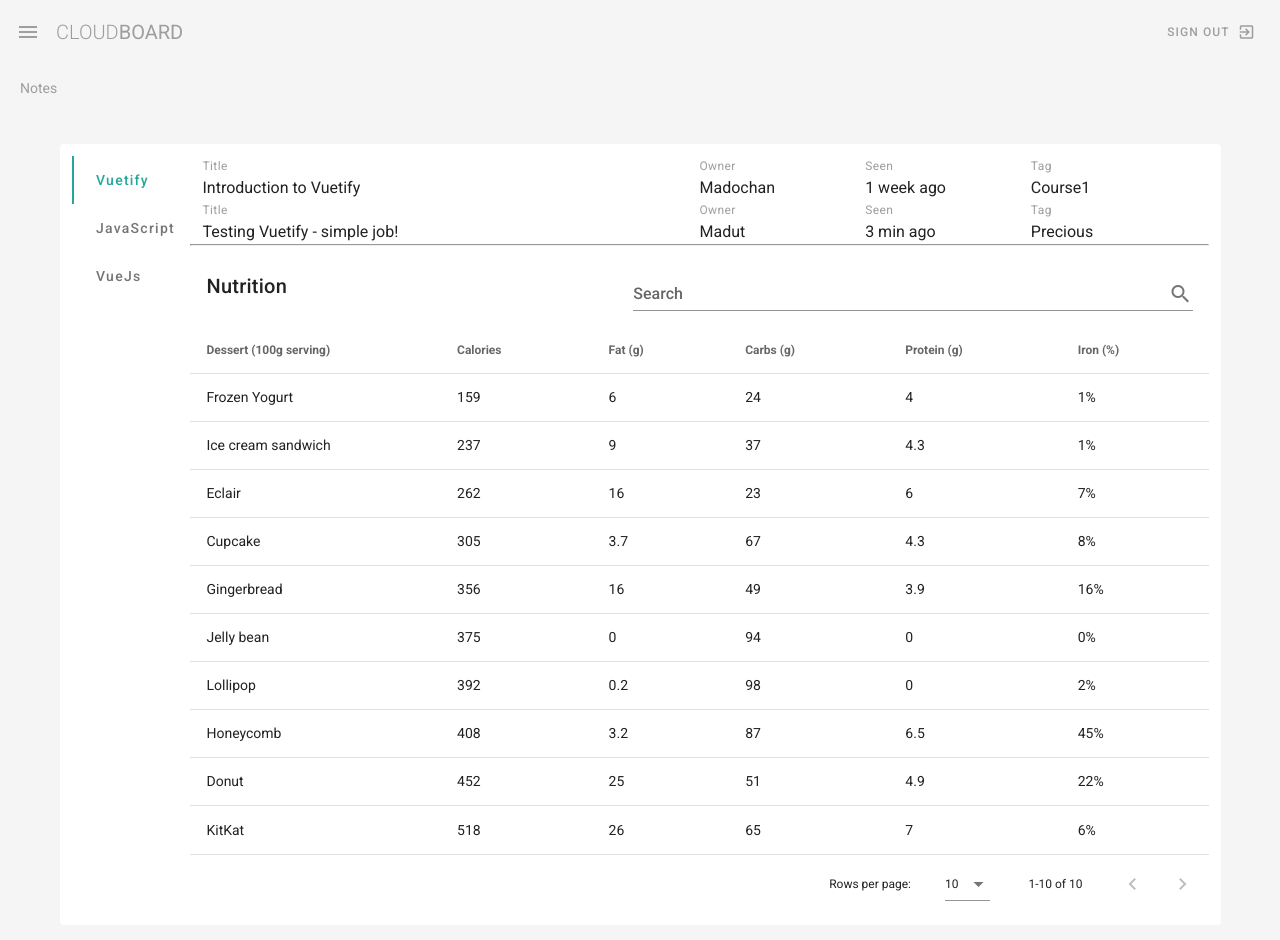
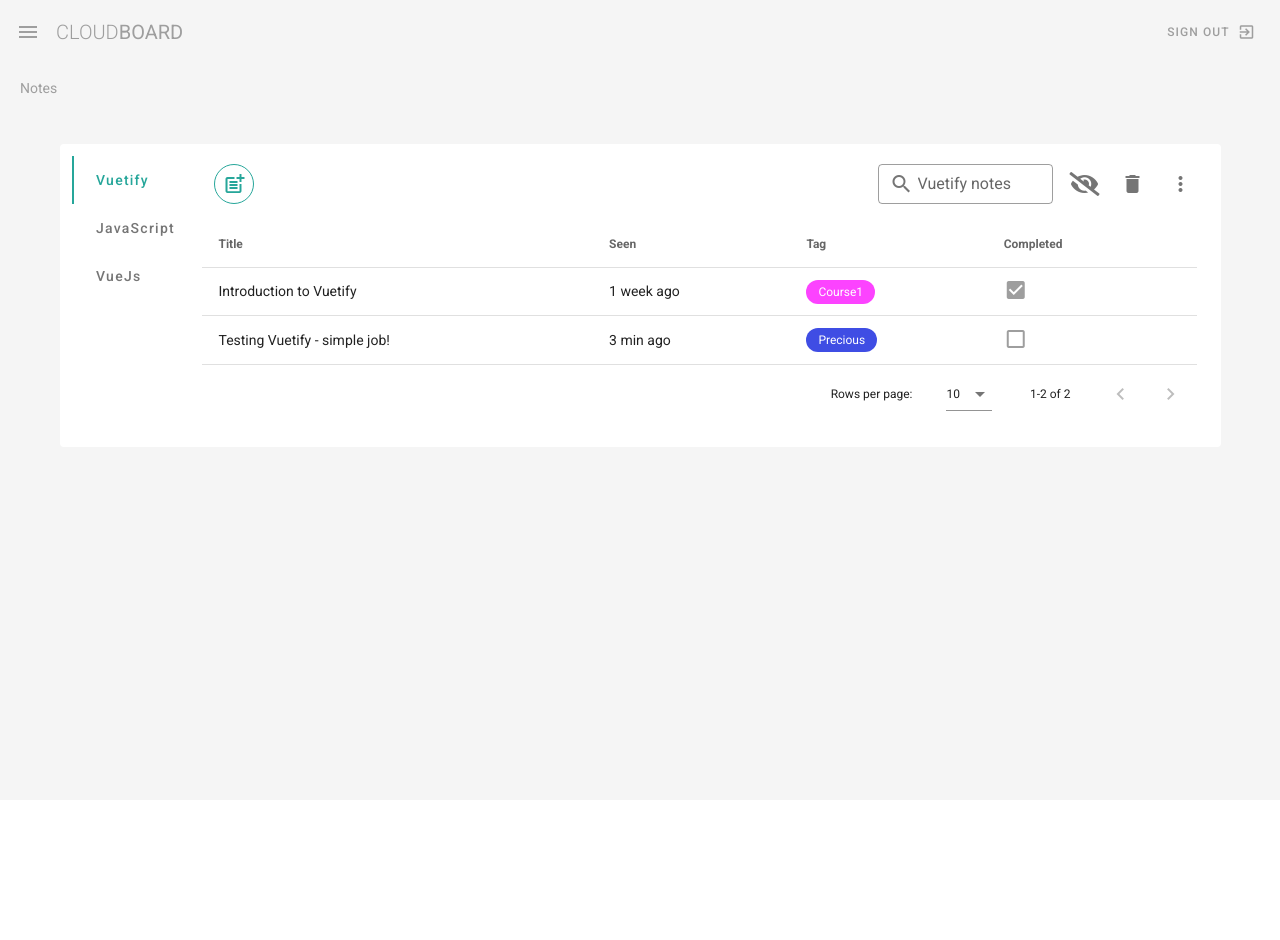
Before and after one commit to Madalin-Antonoiu/Cloud-Board, a Vue app in the folder client/: page /mantonoiu/notes in a window 1280 px wide. Shown: the top 940 px of the page. After the commit the page ends 800 px from the top, so only its background shows below. Built offline with nearby package versions, Linux system fonts and the light colour scheme.

Commit message:
Alot of updates to Notes Table.

```diff
--- a/client/src/views/Notes.vue
+++ b/client/src/views/Notes.vue
@@ -24,9 +24,43 @@
           <v-tab-item  v-for="group in groups" :key="group.id">
 
             <v-card flat> <!-- The card component that holds next card, so i only create one table-->
+                <!-- The table (delete hr)-->
 
-                <v-card flat class="pa-3" v-for="note in group.notes" :key="note.title" >
-                  <v-layout row class="mx-0">
+                <v-toolbar dense flat class="mt-1"> <!--style=" opacity: 0.6 " -->
+
+                  <v-btn class="ma-2" outlined small fab color="primary">
+                    <v-icon >post_add</v-icon>
+                  </v-btn>
+
+                  <v-spacer></v-spacer>
+
+                  <v-text-field v-model="search" prepend-inner-icon="search"
+                    style="max-width: 175px;"
+                    :rules="rules"
+                    maxlength="15"
+                    :label=" group.name + ' ' + 'notes'"
+                    dense hide-details outlined
+                    placeholder="Search"
+                    color="third"
+                  ></v-text-field>
+
+                  <v-btn icon class="ml-2">
+                    <v-icon>fas fa-eye-slash</v-icon>
+                  </v-btn>
+
+                  <v-btn icon>
+                    <v-icon >delete</v-icon>
+                  </v-btn>
+
+                  <v-btn icon>
+                    <v-icon>more_vert</v-icon>
+                  </v-btn>
+
+                </v-toolbar>
+
+
+                <v-card flat class="pa-3" > <!-- v-for="note in group.notes" :key="note.title"  -->
+                  <!-- <v-layout row class="mx-0">
 
                     <v-flex xs12 md6>
                       <div class="caption grey--text">Title</div>
@@ -48,29 +82,34 @@
                       <div>{{note.tag}}</div>
                     </v-flex>
 
-                  </v-layout>
+                  </v-layout> -->
+                   <!-- :hide-default-header="$vuetify.breakpoint.mdAndDown" -->
+
+                    <v-data-table
+                      :dense="$vuetify.breakpoint.mdAndDown"
+                      :headers="headers"
+                      :items="group.notes"
+                      :search="search"
+                    >
+
+                    <template v-slot:item.completed="{ item }">
+                      <v-simple-checkbox v-model="item.completed" disabled></v-simple-checkbox>
+                    </template>
+
+                      <template v-slot:item.tag="{ item }">
+                        <v-chip :color="getColor(item.tag)" small dark>{{ item.tag }}</v-chip>
+                      </template>
+
+                  </v-data-table>
+
+
                 </v-card>
 
-                <hr>
 
-                <!-- The table (delete hr)-->
-                <v-card-title>
-                  Nutrition
-                  <v-spacer></v-spacer>
-                  <v-text-field
-                    v-model="search"
-                    append-icon="search"
-                    label="Search"
-                    single-line
-                    hide-details
-                  ></v-text-field>
-                </v-card-title>
 
-                <v-data-table
-                    :headers="headers"
-                    :items="desserts"
-                    :search="search"
-                ></v-data-table>
+
+
+
 
             </v-card>
 
@@ -102,7 +141,8 @@ export default {
               owner: 'Madochan',
               seen: "1 week ago",
               tag: 'Course1',
-              content: 'Lorem ipsum dolor sit amet consectetur adipisicing elit. Id amet itaque minima quae. Sapiente ipsam ab eligendi fugiat debitis nesciunt corrupti repellat asperiores vero qui doloremque maiores cum, consequatur ea?'
+              content: 'Lorem ipsum dolor sit amet consectetur adipisicing elit. Id amet itaque minima quae. Sapiente ipsam ab eligendi fugiat debitis nesciunt corrupti repellat asperiores vero qui doloremque maiores cum, consequatur ea?' ,
+              completed: true,
             },
             { //4
               title: 'Testing Vuetify - simple job!',
@@ -155,107 +195,40 @@ export default {
     },
     search: '',
     headers: [
-      {
-        text: 'Dessert (100g serving)',
-        align: 'left',
-        sortable: false,
-        value: 'name',
-      },
-      { text: 'Calories', value: 'calories' },
-      { text: 'Fat (g)', value: 'fat' },
-      { text: 'Carbs (g)', value: 'carbs' },
-      { text: 'Protein (g)', value: 'protein' },
-      { text: 'Iron (%)', value: 'iron' },
+      { text: 'Title', align: 'left', value: 'title'}, // sortable: false, ,
+      { text: 'Owner', value: 'owner', align: ' d-none' },
+      { text: 'Seen', value: 'seen' },
+      { text: 'Tag', value: 'tag' },
+      { text: 'Completed', value: 'completed' },
     ],
-    desserts: [
-      {
-        name: 'Frozen Yogurt',
-        calories: 159,
-        fat: 6.0,
-        carbs: 24,
-        protein: 4.0,
-        iron: '1%',
-      },
-      {
-        name: 'Ice cream sandwich',
-        calories: 237,
-        fat: 9.0,
-        carbs: 37,
-        protein: 4.3,
-        iron: '1%',
-      },
-      {
-        name: 'Eclair',
-        calories: 262,
-        fat: 16.0,
-        carbs: 23,
-        protein: 6.0,
-        iron: '7%',
-      },
-      {
-        name: 'Cupcake',
-        calories: 305,
-        fat: 3.7,
-        carbs: 67,
-        protein: 4.3,
-        iron: '8%',
-      },
-      {
-        name: 'Gingerbread',
-        calories: 356,
-        fat: 16.0,
-        carbs: 49,
-        protein: 3.9,
-        iron: '16%',
-      },
-      {
-        name: 'Jelly bean',
-        calories: 375,
-        fat: 0.0,
-        carbs: 94,
-        protein: 0.0,
-        iron: '0%',
-      },
-      {
-        name: 'Lollipop',
-        calories: 392,
-        fat: 0.2,
-        carbs: 98,
-        protein: 0,
-        iron: '2%',
-      },
-      {
-        name: 'Honeycomb',
-        calories: 408,
-        fat: 3.2,
-        carbs: 87,
-        protein: 6.5,
-        iron: '45%',
-      },
-      {
-        name: 'Donut',
-        calories: 452,
-        fat: 25.0,
-        carbs: 51,
-        protein: 4.9,
-        iron: '22%',
-      },
-      {
-        name: 'KitKat',
-        calories: 518,
-        fat: 26.0,
-        carbs: 65,
-        protein: 7,
-        iron: '6%',
-      },
-    ],
-
+    rules: [v => v.length <= 14 || 'Max 15 characters'],
 
   }),
+    methods: {
+      getColor () {
+        //Beware, this generates random color always
+        let color = this.randomColor();
+        return color
+        // if (tag == 'Course1') return 'blue'
+        // else if (tag == "ToLearn") return 'yellow'
+        // else return color
+      },
 
+      randomColor(){
+          var num = Math.round(0xffffff * Math.random());
+          var r = num >> 16;
+          var g = num >> 8 & 255;
+          var b = num & 255;
+          return 'rgb(' + r + ', ' + g + ', ' + b + ')';
+      }
+    },
 }
 </script>
 
 <style lang="css" >
 /* .iconify { color: #7BC6FF !important} */
+/* .v-text-field .v-input__control .v-input__slot {
+    height: 10px !important;
+
+  } */
 </style>
```
